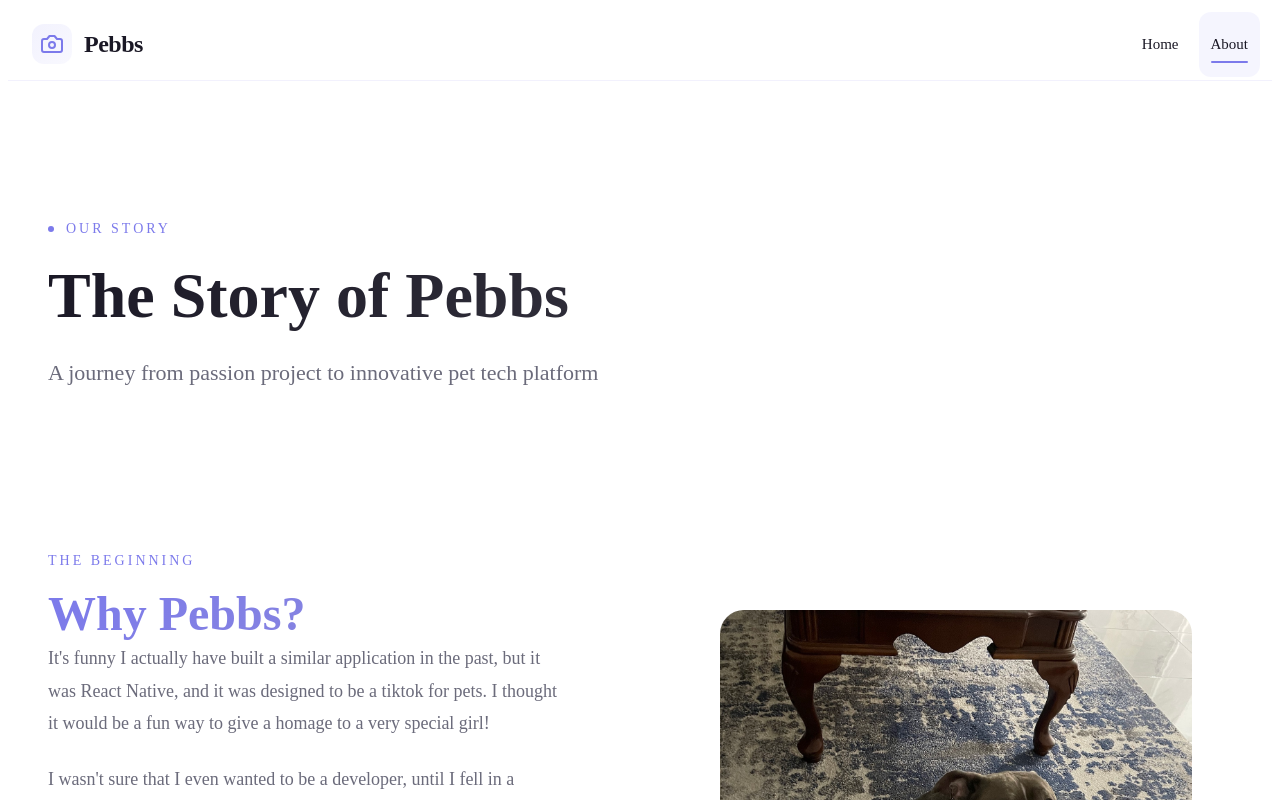
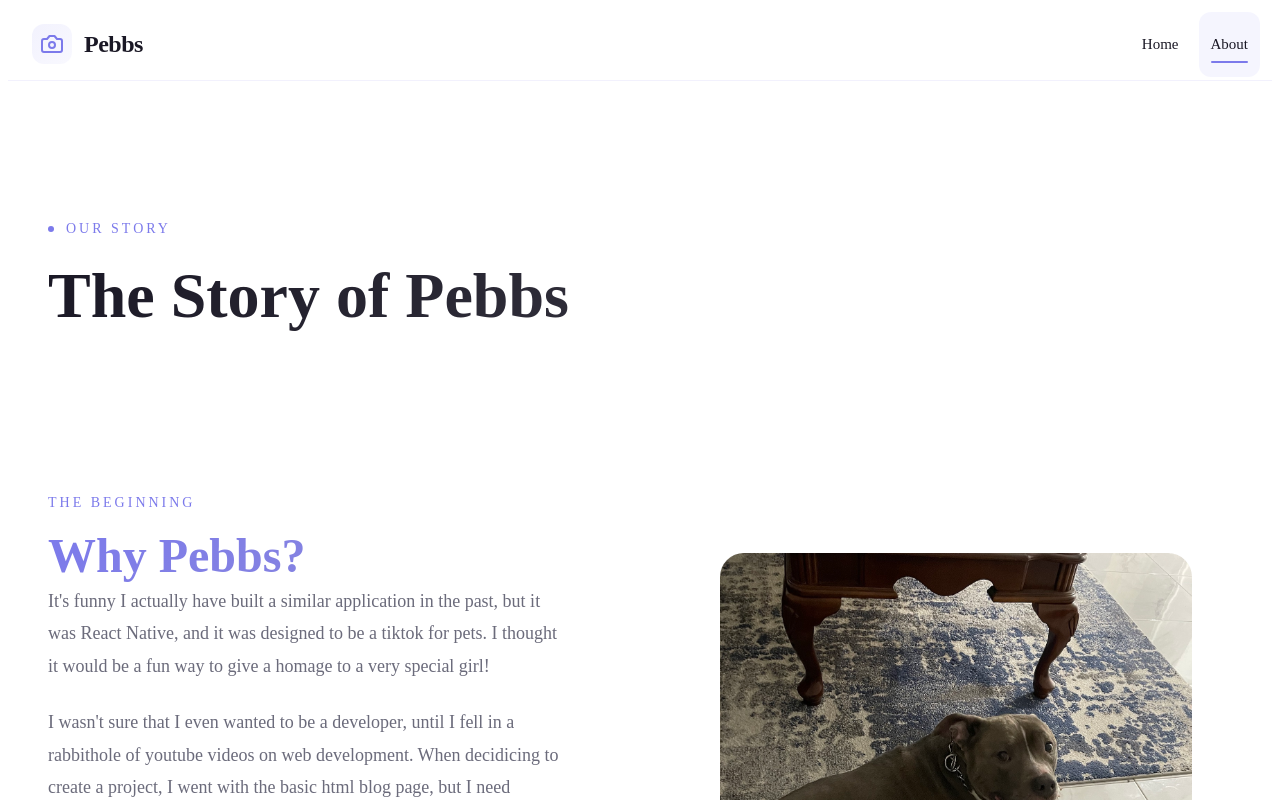
Before and after one commit to zikrya/Pebbs-friends, a React (Vite) app: page /about in a window 1280 px wide. Shown: the top 800 px of the page. Built offline with nearby package versions, Linux system fonts and the light colour scheme.

Commit message:
minor edit

```diff
--- a/src/pages/About.tsx
+++ b/src/pages/About.tsx
@@ -25,7 +25,6 @@
               Our Story
             </HeroLabel>
             <HeroTitle>The Story of Pebbs</HeroTitle>
-            <HeroSubtitle>A journey from passion project to innovative pet tech platform</HeroSubtitle>
           </motion.div>
         </HeroContent>
         <HeroAccent />
```
